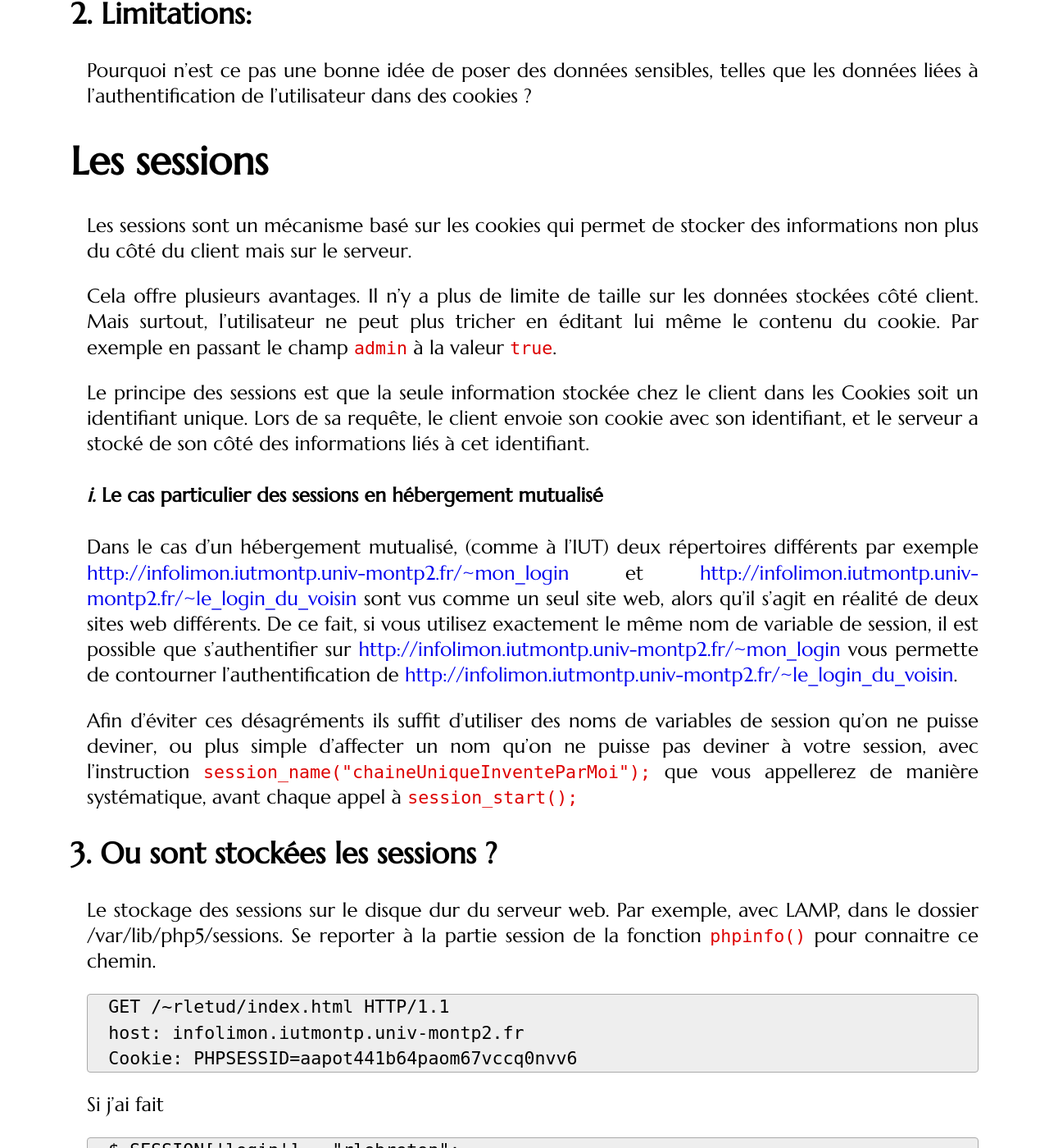
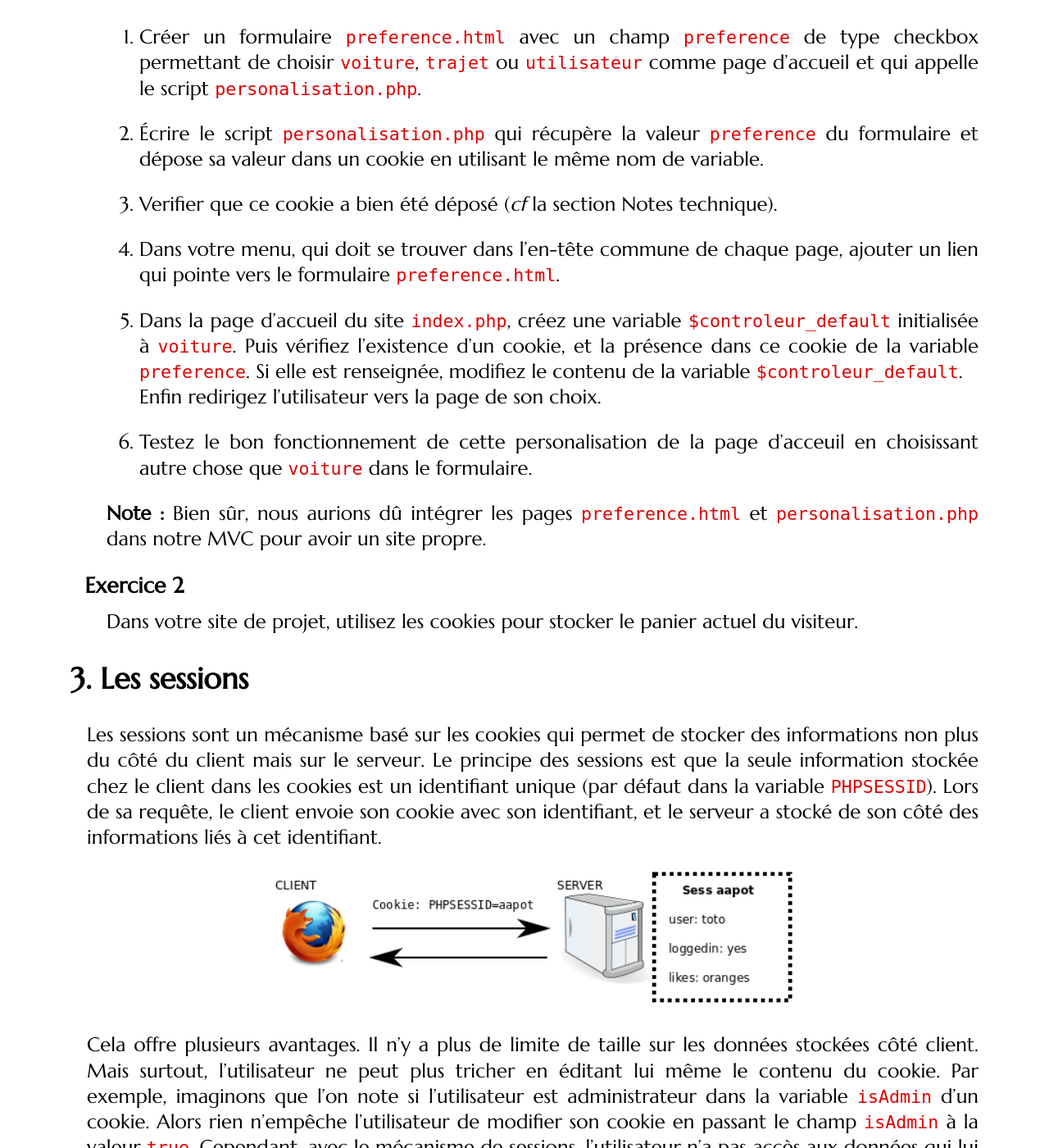
Before and after one commit to romainlebreton/R3.01-DeveloppementWeb, a Jekyll site: the page built from tutorials/tutorial7.md, in a window 1280 px wide and 1400 px high, scrolled down 3593 px. Shown: the whole window at 82% size. Built offline with Jekyll 4.4.1, drawn with Linux system fonts in a browser that asks for light colours; some web fonts are replaced; some of the changed text lies outside the part shown.

Commit message:
Update tut7

```diff
--- a/tutorials/tutorial7.md
+++ b/tutorials/tutorial7.md
@@ -30,21 +30,22 @@ Idées pour développer un TD sur cookies sessions :
 Rajouter plus d'explications générales sur les cookies et les sessions :
 -->
 
-# Les cookies
+## Les cookies
 
 Un cookie est utilisé pour stocker une information spécifique sur l'utilisateur,
-comme les préférences d'un site ou, dans certains cas, le contenu d'un panier d'achat électronique.
-Le cookie est un fichier qui est stocké directement sur la machine
-de l'utilisateur, il s'agit d'une association nom/valeur. Il ne faut pas stocker
-de données critiques dans les cookies!
+comme les préférences d'un site ou, dans certains cas, le contenu d'un panier
+d'achat électronique.  Le cookie est un fichier qui est stocké directement sur
+la machine de l'utilisateur, il s'agit d'associations nom/valeur. Attention : il
+ne faut pas stocker de données critiques dans les cookies car elles sont
+stockées à la vue de tous chez le client !
 
 
-Les utilisations les plus classiques visent à maintenir un information lié à l'utilisateur/visiteur
-entre ses différentes visites sur le site:
+Les utilisations les plus classiques visent à maintenir une information liée à
+l'utilisateur/visiteur entre ses différentes visites sur le site:
 
-  - stockage de son panier courant
-
-  - personalisation de l'interface
+* stockage de son panier courant,
+* personnalisation de l'interface,
+* mécanisme de session (voir la section suivante) ...
 
 
 <!--
@@ -55,9 +56,23 @@ entre ses différentes visites sur le site:
 ### Déposer un cookie
 
 Les cookies sont des informations stockées sur l'ordinateur du client à
-l'initiative du serveur. Pour stocker des informations dans un cookie chez le
-client, le serveur écrit une ligne `Set-Cookie` dans l'en-tête de sa
-réponse par cookie comme suit :
+l'initiative du serveur.
+
+D'un point de vue pratique en PHP, on dépose un cookie à l'aide de la fonction
+[`setcookie`](http://php.net/manual/fr/function.setcookie.php). Par exemple, la
+ligne ci-dessous crée un cookie nommé `TestCookie` contenant la valeur `$value`
+et qui expire dans 1h.
+
+~~~
+setcookie("TestCookie", $value, time()+3600);  /* expire dans 1 heure = 3600 secondes */
+~~~
+{:.php}
+
+D'un point de vue technique, voici ce qui se passe au niveau du protocole HTTP
+(dont nous avons déjà parlé lors du TD1 dans
+[ses notes complémentaires]({{site.baseurl}}/assets/tut1-complement.html)). Pour
+stocker des informations dans un cookie chez le client, le serveur écrit une
+ligne `Set-Cookie` dans l'en-tête de sa réponse par cookie comme suit :
 
 ~~~
 HTTP/1.1 200 OK
@@ -73,39 +88,40 @@ Set-Cookie: TestCookie2=valeur2; expires=Thu, 22-Oct-2015 16:43:27 GMT; Max-Age=
 ~~~
 {:.http}
 
+<!-- The Max-Age attribute defines the lifetime of the  cookie, in seconds. -->
+<!-- The Expires attribute indicates the maximum lifetime of the cookie, -->
+<!-- represented as the date and time at which the cookie expires. -->
 
-En PHP, la ligne ci-dessous créée un cookie nommé "TestCookie" contenant la valeur $value et qui expire dans 1h.
+**Attention :** la fonction setcookie() doit être appelée avant tout écriture de
+la page HTML. Le protocole HTTP impose cette restriction.
+**Pourquoi ?** *(Optionnel)* Le Set-Cookie est une information envoyé dans l'en-tête de la
+réponse. Et le corps de la réponse HTTP, c'est-à-dire la page HTML, doit être
+envoyée après son en-tête. Or PHP écrit et envoie la page HTML dans le corps de la
+réponse HTTP au fur et à mesure.
+
+Référence : [La RFC des cookies](http://tools.ietf.org/html/rfc6265)
+
+### Récupérer un cookie
+
+Après qu'un cookie ait été déposé chez un client par le serveur par l'opération
+précédente, le navigateur du client envoie les informations du cookie à chaque
+demande de page.
+
+D'un point de vue pratique, un cookie est récupéré du côté serveur à l'aide de
+[`$_COOKIE`](http://php.net/manual/fr/reserved.variables.cookies.php) en PHP.
+Par exemple:
 
 ~~~
-setcookie("TestCookie", $value, time()+3600);  /* expire dans 1 heure */
+echo $_COOKIE["TestCookie"];
 ~~~
 {:.php}
 
-   Attention,  la fonction setcookie() doit être appelée avant tout utilisation de HTML (le protocole HTTP impose cette restriction).
-
-
-Référence : [La RFC des cookies](http://tools.ietf.org/html/rfc6265)
-
-The Max-Age attribute defines the lifetime of the  cookie, in seconds.
-
-The Expires attribute indicates the maximum lifetime of the cookie,
-represented as the date and time at which the cookie expires.
-
-D'un point de vue pratique en PHP, on dépose un cookie à l'aide de la fonction
-[`setcookie`](http://php.net/manual/fr/function.setcookie.php).
-
-<!--Parler de ?
-
-* la durée de vie d'un cookie
-* taille < 4KB (sûrement car inclus dans l'en-tête des requêtes qui doit être de
-taille limitée)
-* Ne contient que alphanumeric information
--->
-
-### Récupérer un cookie
-
-Le client envoie les informations de ses cookies lors dans l'en-tête de ses
-requêtes.
+D'un point de vue technique, voici ce qui se passe au niveau du protocole HTTP.
+Le client envoie les informations de ses cookies dans l'en-tête de ses
+requêtes. Le PHP traite juste l'information reçue pour la rendre disponible dans
+la variable `$_COOKIE` de la même manière de `$_GET` récupère l'information dans
+l'URL et que `$_POST` récupère l'information dans le corps de la requête (*cf.*
+[les notes complémentaires du TD1]({{site.baseurl}}/assets/tut1-complement.html)).
 
 ~~~
 GET /~rletud/index.html HTTP/1.1
@@ -113,17 +129,6 @@ host: infolimon.iutmontp.univ-montp2.fr
 Cookie: TestCookie1=valeur1; TestCookie2=valeur2
 ~~~
 {:.http}
-
-
-D'un point de vue pratique en PHP, un cookie est récupéré à l'aide de
-[`$_COOKIE`](http://php.net/manual/fr/reserved.variables.cookies.php).
-
-Par exemple:
-
-~~~
-echo $_COOKIE["TestCookie"];
-~~~
-{:.php}
 
 Il y a une restriction sur les cookies auquel un site peut accéder : le client
 n'envoie que les cookies provenant du même nom de domaine que le serveur. Dit
@@ -136,122 +141,214 @@ serveur en donnant plus de paramètres à la fonction
 Pour cela, le nom de domaine est enregistré en même temps que les cookies chez
 le client.
 
-Enfin pour effacer un cookie, il suffit de le faire expirer (en lui mettant une date d'expiration inférieure à la date courante).
+### Effacer un cookie
+
+Enfin pour effacer un cookie, il suffit de le faire expirer (en lui mettant une
+date d'expiration inférieure à la date courante).
 
 ~~~
 setcookie ("TestCookie", "", time() - 1);
 ~~~
 {:.php}
 
+C'est alors le navigateur du client qui se charge (normalement) de supprimer les
+cookies périmés chez le client.
 
-##Exercice sur l'utilisation des cookies
+### Notes techniques
+
+<!-- Limitations:  -->
+<!-- Pourquoi n'est ce pas une bonne idée de poser des données sensibles, telles que les données -->
+<!-- liées à l'authentification de l'utilisateur dans des cookies ?  -->
+
+<!-- * la durée de vie d'un cookie  -->
+
+1. La taille d'un cookie est limité à 4KB (car les en-têtes HTTP doivent être <4KB).
+
+1. Les cookies ne peuvent contenir que du texte, donc *a priori* pas des objets
+   PHP. **Cependant** la fonction
+   [`serialize`](http://php.net/manual/fr/function.serialize.php) de PHP permet
+   de transformer n'importe quelle valeur PHP en texte que l'on pourra donc
+   stocker dans le cookie. Il faudra donc appliquer l'opération inverse
+   `unserialize` lorsque l'on récupère le cookie.
+
+   <!-- http://stackoverflow.com/questions/1969232/allowed-characters-in-cookies -->
+   <!-- Quels caractères peuvent contenir les cookies ? alphanumérique ? ASCII ? -->
+
+1. Pour voir les cookies déposés sur votre navigateur, voici comment faire :
+
+   * sous Firefox, allez dans Préférences &#8594; Vie Privé &#8594; Historique
+   &#8594; Supprimer des cookies spécifiques.
+   * sous Chrome, l'accès est plus simple ; allez dans les outils développeurs
+   (avec `F12`) &#8594; Onglet Ressources &#8594; Cookies.
+
+
+## Exercice sur l'utilisation des cookies
+
+Dans le site de covoiturage, vous avez mis en place une redirection dans la page
+`index.php` vers l'action `viewAll` du contrôleur `voiture`. Dans cet exercice,
+nous allons permettre à chaque visiteur du site de configurer sur quelle page
+il souhaite arriver par défaut lorsqu'il visite le site web.
 
 <div class="exercise">
-Dans le site de covoiturage, vous avez mis en place une redirection de la page index
-vers l'action `viewAll" du controleur de voiture.
 
-Dans cet exercice, nous allons permettre à chaque visiteur du site de configurer sur quelle
-page par défaut il souhaite arriver lorsqu'il visite le site web.
+1. Créer un formulaire `preference.html` avec un champ `preference` de type
+   checkbox permettant de choisir `voiture`, `trajet` ou `utilisateur` comme
+   page d'accueil et qui appelle le script `personalisation.php`.
 
-1. créer un formulaire `preference.html` avec un champ `preference` de type checkbox permettant de choisir `voiture`, `trajet` ou `utilisateur` comme page d'acceuil et qui appele le script `personalisation.php`.
+4. Écrire le script `personalisation.php` qui récupère la valeur `preference` du
+   formulaire et dépose sa valeur dans un cookie en utilisant le même nom de
+   variable.
 
-4. Ecrire le script `personalisation.php` qui récupère la valeur `preference` du formulaire et dépose sa valeur dans un cookie en utilisant le même nom de variable.
+5. Verifier que ce cookie a bien été déposé (*cf* la section Notes technique).
 
-5. Verifier que ce cookie a bien été déposé. Par exemple sous Firefox, Préférences -> Vie Privé -> Historique ->  "supprimer des cookies spécifiques".
+2. Dans votre menu, qui doit se trouver dans l'en-tête commune de chaque page,
+   ajouter un lien qui pointe vers le formulaire `preference.html`.
 
-2. Dans votre menu, qui doit se trouver dans l'entête commune de chaque page, ajouter un lien qui pointe vers le formulaire `preference.html`.
+3. Dans la page d'accueil du site `index.php`, créez une variable
+   `$controleur_default` initialisée à `voiture`. Puis vérifiez l'existence d'un
+   cookie, et la présence dans ce cookie de la variable `preference`. Si elle
+   est renseignée, modifiez le contenu de la variable `$controleur_default`.
+   Enfin redirigez l'utilisateur vers la page de son choix.
 
-3. Dans la page d'acceuil du site (index.php situé à la racine), créez une variable `$controleur_default` initialisée à `voiture`. Puis vérifiez l'existance d'un cookie, et la présence dans ce cookie du variable `preference`. Si elle est renseignée modifiez le contenu de la variable `$controleur_default`.
+5. Testez le bon fonctionnement de cette personalisation de la page d'acceuil en
+choisissant autre chose que `voiture` dans le formulaire.
 
-Enfin redirigez l'utilisateur vers la page de son choix.
+**Note :** Bien sûr, nous aurions dû intégrer les pages `preference.html` et
+  `personalisation.php` dans notre MVC pour avoir un site propre.
 
-
-5. Testez le bon fonctionnement de cette personalisation de la page d'acceuil en choissant autre chose que `voiture` dans le formulaire.
 </div>
 
 
 <div class="exercise">
-Après avoir réalisé
-Dans votre site personel, utiliser les cookies pour stocker le panier actuel du visiteur.
-Pévroyez
+
+Dans votre site de projet, utilisez les cookies pour stocker le panier actuel du
+visiteur.
+
 </div>
 
+## Les sessions
 
-##Limitations:
+Les sessions sont un mécanisme basé sur les cookies qui permet de stocker des
+informations non plus du côté du client mais sur le serveur.  Le principe des
+sessions est que la seule information stockée chez le client dans les cookies
+est un identifiant unique (par défaut dans la variable `PHPSESSID`). Lors de sa
+requête, le client envoie son cookie avec son identifiant, et le serveur a
+stocké de son côté des informations liés à cet identifiant.
 
-Pourquoi n'est ce pas une bonne idée de poser des données sensibles, telles que les données
-liées à l'authentification de l'utilisateur dans des cookies ?
+<div class="centered">
+<img alt="Schéma des sessions" src="{{site.baseurl}}/assets/session.png" width="60%">
+</div>
+
+Cela offre plusieurs avantages. Il n'y a plus de limite de taille sur les
+données stockées côté client. Mais surtout, l'utilisateur ne peut plus tricher
+en éditant lui même le contenu du cookie. Par exemple, imaginons que l'on note
+si l'utilisateur est administrateur dans la variable `isAdmin` d'un
+cookie. Alors rien n'empêche l'utilisateur de modifier son cookie en passant le
+champ `isAdmin` à la valeur `true`. Cependant, avec le mécanisme de sessions,
+l'utilisateur n'a pas accès aux données qui lui sont associées.
+
+### Opérations sur les sessions
+
+Le maniement des valeurs de sessions est assez simple en PHP, on peut stocker
+presque tout dans une variable de session : un chiffre, un texte, voir un objet
+(il faut utiliser `serialize($o)` lors de la mise en session de l'objet `$o`,
+puis `unserialize($o)` quand on le récupère de la session comme avec les
+cookies).
+
+<!-- session_name remplace le nom de la variable du cookie qui contient l'ID
+unique, qui est PHPSESSID par défaut -->
+
+*  **Dans toute page qui manipule les sessions**
+
+   ~~~
+   session_name("chaineUniqueInventeParMoi");  // Optionnel : voir section 3
+   session_start();
+   ~~~
+   {:.php}
 
 
-# Les sessions
+   **Attention :** Il faut mettre `session_start()` avant toute écriture de code
+     HTML dans la page (pour la même raison qu'il faut mettre `setcookie()` avant
+     les mêmes écritures).
 
-Les sessions sont un mécanisme basé sur les cookies qui permet de stocker des
-informations non plus du côté du client mais sur le serveur.
+*  **Mettre une variable en session**
 
-Cela offre plusieurs avantages. Il n'y a plus de limite de taille sur les données stockées
-côté client. Mais surtout, l'utilisateur ne peut plus tricher en éditant lui même le contenu
-du cookie. Par exemple en passant le champ `admin` à la valeur `true`.
+   ~~~
+   $_SESSION['login'] = 'remi';
+   ~~~
+   {:.php}
 
-Le principe des sessions est que la seule information stockée chez le client
-dans les Cookies soit un identifiant unique. Lors de sa requête, le client
-envoie son cookie avec son identifiant, et le serveur a stocké de son côté des
-informations liés à cet identifiant.
+*  **Vérifier qu'une variable existe en session**
+
+   ~~~
+   if (!empty($_SESSION['login'])) {//do something}
+   ~~~
+   {:.php}
+
+*  **Destruction des variables en session**
+
+   ~~~
+   session_unset();     // unset $_SESSION variable for the run-time
+   session_destroy();   // destroy session data in storage
+   ~~~
+   {:.php}
 
 
 
-#### Le cas particulier des sessions en hébergement mutualisé
+### Le cas particulier des sessions en hébergement mutualisé
 
 Dans le cas d'un hébergement mutualisé, (comme à l'IUT) deux répertoires
-différents par exemple [http://infolimon.iutmontp.univ-montp2.fr/~mon_login](http://infolimon.iutmontp.univ-montp2.fr/~mon_login)
-et [http://infolimon.iutmontp.univ-montp2.fr/~le_login_du_voisin](http://infolimon.iutmontp.univ-montp2.fr/~le_login_du_voisin) sont vus
-comme un seul site web, alors qu'il s'agit en réalité de deux sites web
+différents par exemple
+[http://infolimon.iutmontp.univ-montp2.fr/~mon_login](http://infolimon.iutmontp.univ-montp2.fr/~mon_login)
+et
+[http://infolimon.iutmontp.univ-montp2.fr/~le_login_du_voisin](http://infolimon.iutmontp.univ-montp2.fr/~le_login_du_voisin)
+sont vus comme un seul site web, alors qu'il s'agit en réalité de deux sites web
 différents.  De ce fait, si vous utilisez exactement le même nom de variable de
 session, il est possible que s'authentifier sur
-[http://infolimon.iutmontp.univ-montp2.fr/~mon_login](http://infolimon.iutmontp.univ-montp2.fr/~mon_login) vous permette de
-contourner l'authentification de
+[http://infolimon.iutmontp.univ-montp2.fr/~mon_login](http://infolimon.iutmontp.univ-montp2.fr/~mon_login)
+vous permette de contourner l'authentification de
 [http://infolimon.iutmontp.univ-montp2.fr/~le_login_du_voisin](http://infolimon.iutmontp.univ-montp2.fr/~le_login_du_voisin).
 
-Afin d'éviter ces désagréments ils suffit d'utiliser des noms de variables de
-session qu'on ne puisse deviner, ou plus simple d'affecter un nom qu'on ne
-puisse pas deviner à votre session, avec l'instruction
+Afin d'éviter ces désagréments, il suffit d'utiliser un nom de variable de
+session qu'on ne puisse deviner avec l'instruction
 `session_name("chaineUniqueInventeParMoi");` que vous appellerez de manière
-systématique, avant chaque appel à `session_start();`
+systématique, avant chaque appel à `session_start();`.
 
-##Ou sont stockées les sessions ?
+<!-- TODO : tester que cela sépare bien les fichiers de session ! -->
+<!-- ICI : dire que cela remplace PHPSESSID comme nom de var dans les cookies -->
+<!-- DIRE que l'on peut faire des sessions sans cookie - mais pas pratique ? -->
 
-Le stockage des sessions sur le disque dur du serveur web.
-Par exemple, avec LAMP, dans le dossier  /var/lib/php5/sessions.
-Se reporter à  la partie session de la fonction `phpinfo()` pour connaitre ce chemin.
+### Où sont stockées les sessions ?
 
-~~~
-GET /~rletud/index.html HTTP/1.1
-host: infolimon.iutmontp.univ-montp2.fr
-Cookie: PHPSESSID=aapot441b64paom67vccq0nvv6
-~~~
-{:.http}
+Les sessions sont stockées sur le disque dur du serveur web, par exemple avec
+LAMP dans le dossier `/var/lib/php5/sessions` (il faut être `root` pour y
+accéder). Reportez-vous à la partie `session` de la fonction `phpinfo()` pour
+connaître ce chemin.
 
-
-
-Si j'ai fait
+**Exemple :** Si mon identifiant de session est `PHPSESSID=aapot` et si mon code PHP est le suivant
 
 ~~~
 $_SESSION['login'] = "rlebreton";
-$_SESSION['admin'] = "1";
+$_SESSION['isAdmin'] = "1";
 ~~~
 {:.php}
 
-Dans mon fichier /var/lib/php5/sessions/sess_aapot441b64paom67vccq0nvv6, je trouve
+alors le fichier `/var/lib/php5/sessions/sess_aapot` contient
 
 ~~~
-login|s:9:"rlebreton";admin|s:1:"1";
+login|s:9:"rlebreton";isAdmin|s:1:"1";
 ~~~
 
+### Comment rajouter un timeout sur les sessions
 
-Durée de vie ? Perdue quand le navigateur se ferme, autre ?
+La durée de vie d'une session est liée à deux paramètres. D'une part, le délai
+d'expiration du cookie permet d'effacer l'identifiant unique côté
+client. D'autre part, une variable de PHP permet de définir un délai
+d'expiration aux fichiers de session. Cependant, aucune de ces techniques
+n'offre de réelle garantie.
 
-#### Rajouter un timeout sur les sessions
-
-http://stackoverflow.com/questions/520237/how-do-i-expire-a-php-session-after-30-minutes
+La seule manière sûre de gérer la durée de vie d'une session est de stocker la
+date de dernière activité dans la session :
 
 ~~~
 if (isset($_SESSION['LAST_ACTIVITY']) && (time() - $_SESSION['LAST_ACTIVITY'] > 1800)) {
@@ -263,8 +360,9 @@ $_SESSION['LAST_ACTIVITY'] = time(); // update last activity time stamp
 ~~~
 {:.php}
 
-avec un setcookie with an expire of time()+60*30
+Nous recommandons de mettre un délai d'expiration correspondant au cookie avec `setcookie` (ici 1800 secondes).
 
+Référence : [Stackoverflow](http://stackoverflow.com/questions/520237/how-do-i-expire-a-php-session-after-30-minutes)
 
 <!--
 Note technique :
@@ -401,50 +499,6 @@ Il faut donc faire circuler l'information "s'être authentifié" de pages en pag
 
 On pourrait faire ceci grâce à un champ caché dans un formulaire,
 mais ça ne serait absolument pas sécurisé. Nous allons donc utiliser les sessions.
-
-
-### Les sessions
-
-Une session permet d'associer à une navigation (même adresse ip, même navigateur,...)
-un ensemble de valeurs définies de manière transparente pour le visiteur et que le serveur conserve de page en page.
-Le maniement des valeurs de sessions est assez simple en PHP, on peut stocker presque tout dans une variable de session : un chiffre, un texte, voir un objet (il faut utiliser `serialize($o)` lors de la mise en session de l'objet `$o`, puis `unserialize($o)` quand on le récupère de la session).
-
-<!-- session_name remplace le nom de la variable du cookie qui contient l'ID
-unique, qui est PHPSESSID par défaut -->
-
-*  **Dans toute page qui manipule les sessions**
-
-   ~~~
-   session_name("chaineUniqueInventeParMoi");  // Optionnel : voir section 3
-   session_start();
-   ~~~
-   {:.php}
-
-
-   **Attention :** Il faut mettre `session_start()` avant toute écriture de code
-     HTML dans la page.
-
-*  **Mettre une variable en session**
-
-   ~~~
-   $_SESSION['login'] = 'remi';
-   ~~~
-   {:.php}
-
-*  **Vérifier qu'une variable existe en session**
-
-   ~~~
-   if (!empty($_SESSION['login'])) {//do something}
-   ~~~
-   {:.php}
-
-*  **Destruction des variables en session**
-
-   ~~~
-   session_destroy();
-   unset($_SESSION);
-   ~~~
-   {:.php}
 
 
 ### Page de connexion
```
Also changed, not shown: projet.md (+3 -3 lines), assets/session.png (added).
